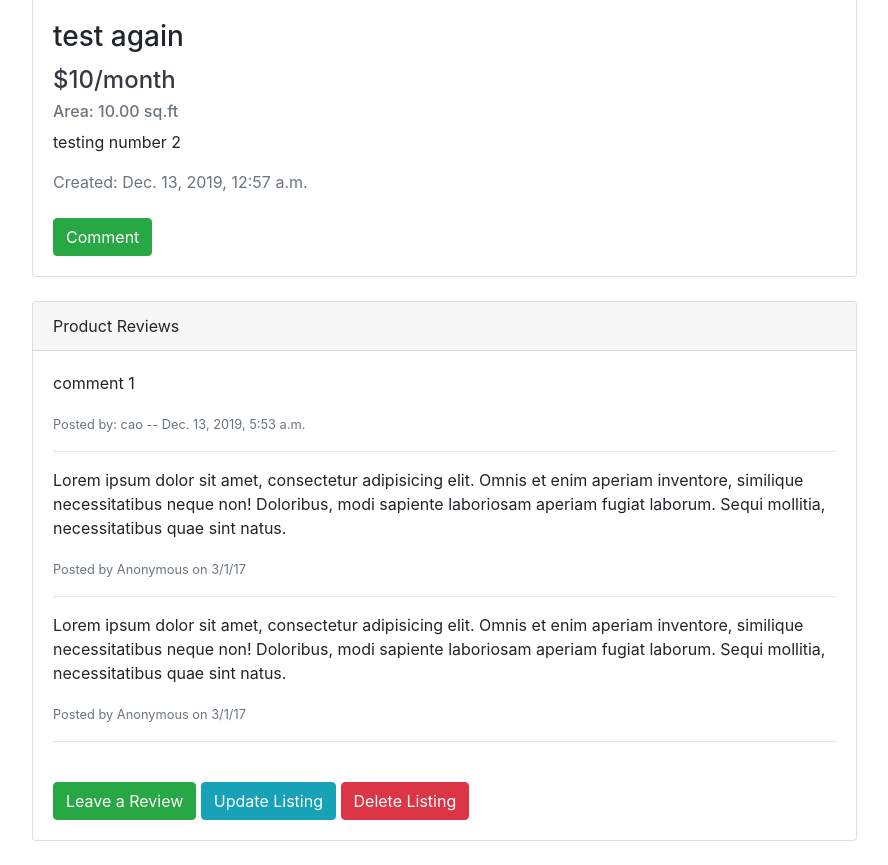
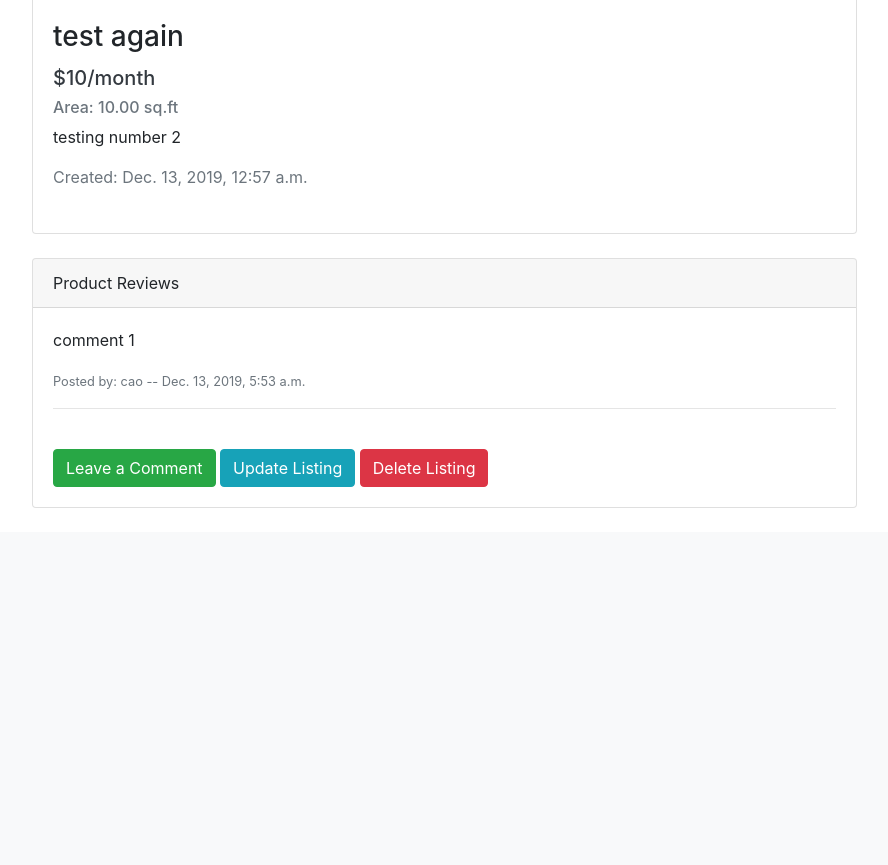
Before and after one commit to caocmai/Renting-Out-Space-V2, a Django app: a page that uses listings/templates/listings/single_listing.html in a window 1280 px wide. Shown: the part 531-1396 px from the top of the page, without its empty margins (338-1226 px from the left). After the commit the page ends 1039 px from the top, so only its background shows below. Run offline with Django 3.2, Linux system fonts and the light colour scheme; data comes from the database, SQL or seed files in the repository; both versions use the stored data as it was after the commit; some libraries are stand-ins or nearby versions.

Commit message:
[update] comment to working order

```diff
--- a/listings/forms.py
+++ b/listings/forms.py
@@ -11,4 +11,4 @@ class ListingForm(forms.ModelForm):
 class CommentForm(forms.ModelForm):
     class Meta:
         model = Comment
-        fields = ("content",)
+        fields = ("content", )
--- a/listings/templates/listings/delete_listing.html
+++ b/listings/templates/listings/delete_listing.html
@@ -2,6 +2,7 @@
 
 
 {% block content %}
+<br><br>
 <div class="container">
 <h1>Delete?</h1>
 
--- a/listings/templates/listings/new_comment.html
+++ b/listings/templates/listings/new_comment.html
@@ -4,9 +4,9 @@
 
 
 {% block content %}
-
+<br><br>
 <div class="container">
-    <h2>Creat a new listing below</h2>
+    <h2>Add a comment for "{{ listing.title }}" page</h2>
     <hr>
 <form method="POST">
         {% csrf_token %}
--- a/listings/templates/listings/new_listing.html
+++ b/listings/templates/listings/new_listing.html
@@ -4,7 +4,7 @@
 
 
 {% block content %}
-
+<br><br>
 <div class="container">
     <h2>Creat a new listing below</h2>
     <hr>
--- a/listings/templates/listings/single_listing.html
+++ b/listings/templates/listings/single_listing.html
@@ -24,12 +24,11 @@
           <img class="card-img-top img-fluid" src="{{ listing.link_to_image }}" style="width:100%; height: 450px !important;" alt="">
           <div class="card-body">
             <h3 class="card-title">{{ listing.title }}</h3>
-            <h4 class="text-dark">${{ listing.price_per_month }}/month</h4>
+            <h5 class="text-dark">${{ listing.price_per_month }}/month</h5>
             <h6 class="text-muted">Area: {{ listing.total_area }} sq.ft</h6>
             <p class="card-text">{{ listing.description }}</p>
             <span class="text-muted">Created: {{ listing.modified }}</span>
             <br><br>
-            <a href="{% url 'comment-create-page' listing.slug %}" class="btn btn-success">Comment</a>
 
           </div>
 
@@ -41,23 +40,16 @@
             Product Reviews
           </div>
           <div class="card-body">
-            {% for comment in listing.comment_set.all %}
+            {% for comment in listing.comment_set.all reversed %}
 
             <p>{{ comment.content }}</p>
             <small class="text-muted">Posted by: {{ comment.username }} -- {{ comment.timestamp }}</small>
+            <hr>
             {% empty %}
             <p>No comments here yet :(</p>
             {% endfor %}
-
-            <hr>
-            <p>Lorem ipsum dolor sit amet, consectetur adipisicing elit. Omnis et enim aperiam inventore, similique necessitatibus neque non! Doloribus, modi sapiente laboriosam aperiam fugiat laborum. Sequi mollitia, necessitatibus quae sint natus.</p>
-            <small class="text-muted">Posted by Anonymous on 3/1/17</small>
-            <hr>
-            <p>Lorem ipsum dolor sit amet, consectetur adipisicing elit. Omnis et enim aperiam inventore, similique necessitatibus neque non! Doloribus, modi sapiente laboriosam aperiam fugiat laborum. Sequi mollitia, necessitatibus quae sint natus.</p>
-            <small class="text-muted">Posted by Anonymous on 3/1/17</small>
-            <hr>
             <br>
-            <a href="#" class="btn btn-success">Leave a Review</a>
+            <a href="{% url 'comment-create-page' listing.slug %}" class="btn btn-success">Leave a Comment</a>
             <a href="{% url 'listing-update-page' listing.slug %}" class="btn btn-info">Update Listing</a>
             <a href="{% url 'listing-delete-page' listing.slug %}" class="btn btn-danger">Delete Listing</a>
 
--- a/listings/urls.py
+++ b/listings/urls.py
@@ -5,10 +5,10 @@ from listings.views import ListingsListView, ListingCreateView, ListingDetailVie
 urlpatterns = [
     path('', ListingsListView.as_view(), name='listing-list-page'),
     path('new_listing/', ListingCreateView.as_view(), name='listing-create-page'),
-    path('new_comment/<str:slug>/', add_comment_to_post, name='comment-create-page'),
-
     path('update_listing/<str:slug>/', ListingUpdateView.as_view(), name='listing-update-page'),
     path('delete_listing/<str:slug>/', ListingDeleteView.as_view(), name='listing-delete-page'),
     path('<str:slug>/', ListingDetailView.as_view(), name='listing-details-page'),
+    path('<str:slug>/new_comment/', add_comment_to_post, name='comment-create-page'),
+
 
 ]
--- a/listings/views.py
+++ b/listings/views.py
@@ -6,7 +6,7 @@ from django.views.generic.list import ListView
 from django.views.generic.detail import DetailView
 from django.views.generic import UpdateView, DeleteView, CreateView
 
-from listings.models import Listing
+from listings.models import Listing, Comment
 from listings.forms import ListingForm, CommentForm
 # Create your views here.
 
@@ -76,14 +76,18 @@ class CommentCreateView(CreateView):
 
 #
 def add_comment_to_post(request, slug):
-    post = get_object_or_404(Listing, slug=slug)
+    listing = get_object_or_404(Listing, slug=slug)
+    # post = Listing.objects.get(slug=slug)
+    form = CommentForm(request.POST)
+
     if request.method == "POST":
-        form = CommentForm(request.POST)
         if form.is_valid():
-            comment = form.save(commit=False)
-            comment.post = post
-            comment.save()
-            return redirect('listing-details-page', slug=slug)
+          comment = form.save(commit=False)
+          # Need to do this for all forgien keys!!!!!
+          comment.username = request.user
+          comment.listing = listing
+          comment.save()
+          return redirect('listing-details-page', slug=listing.slug)
     else:
         form = CommentForm()
-    return render(request, 'listings/new_comment.html', {'form': form})
+    return render(request, 'listings/new_comment.html', {'form': form, 'listing': listing})
```
Also changed, not shown: db.sqlite3.
